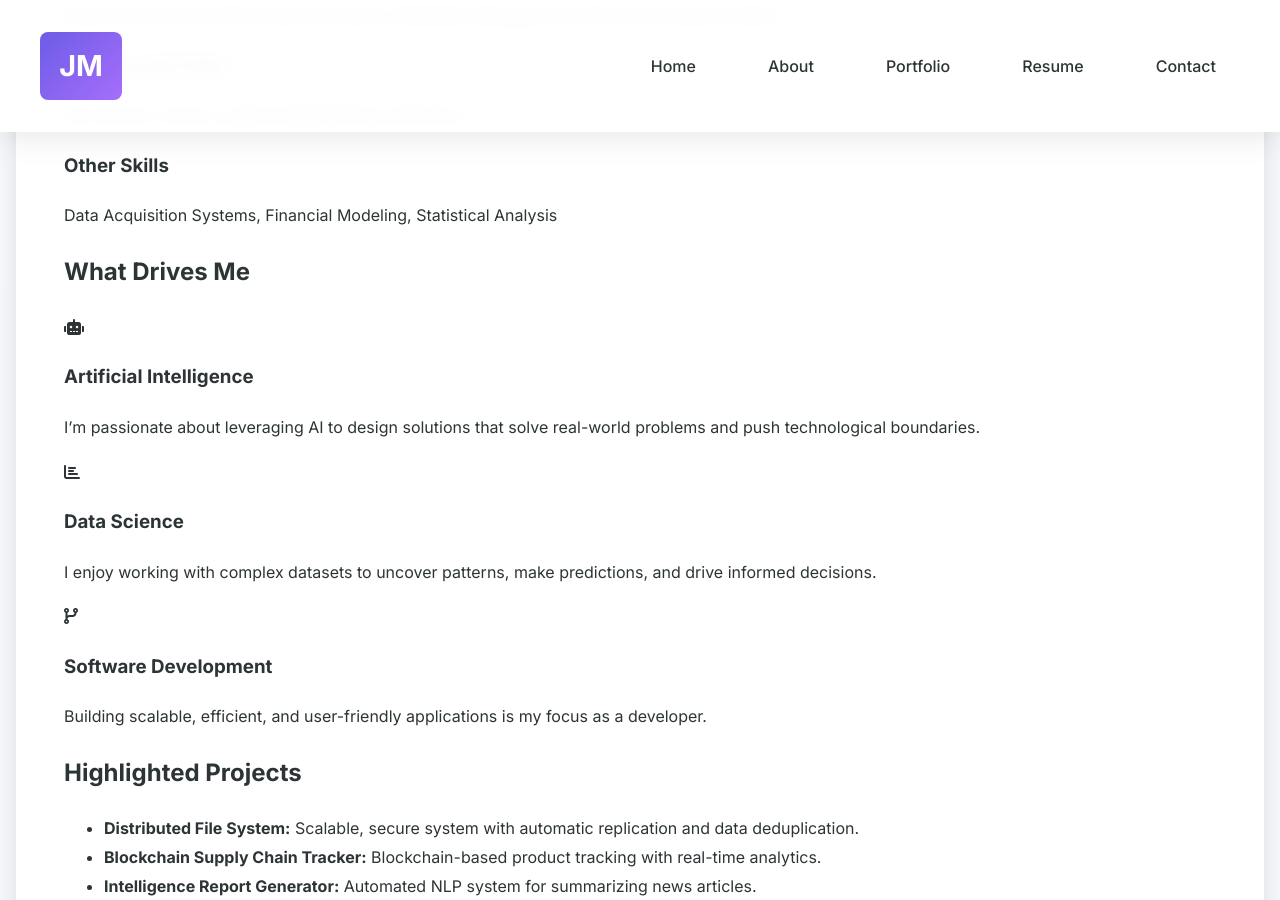
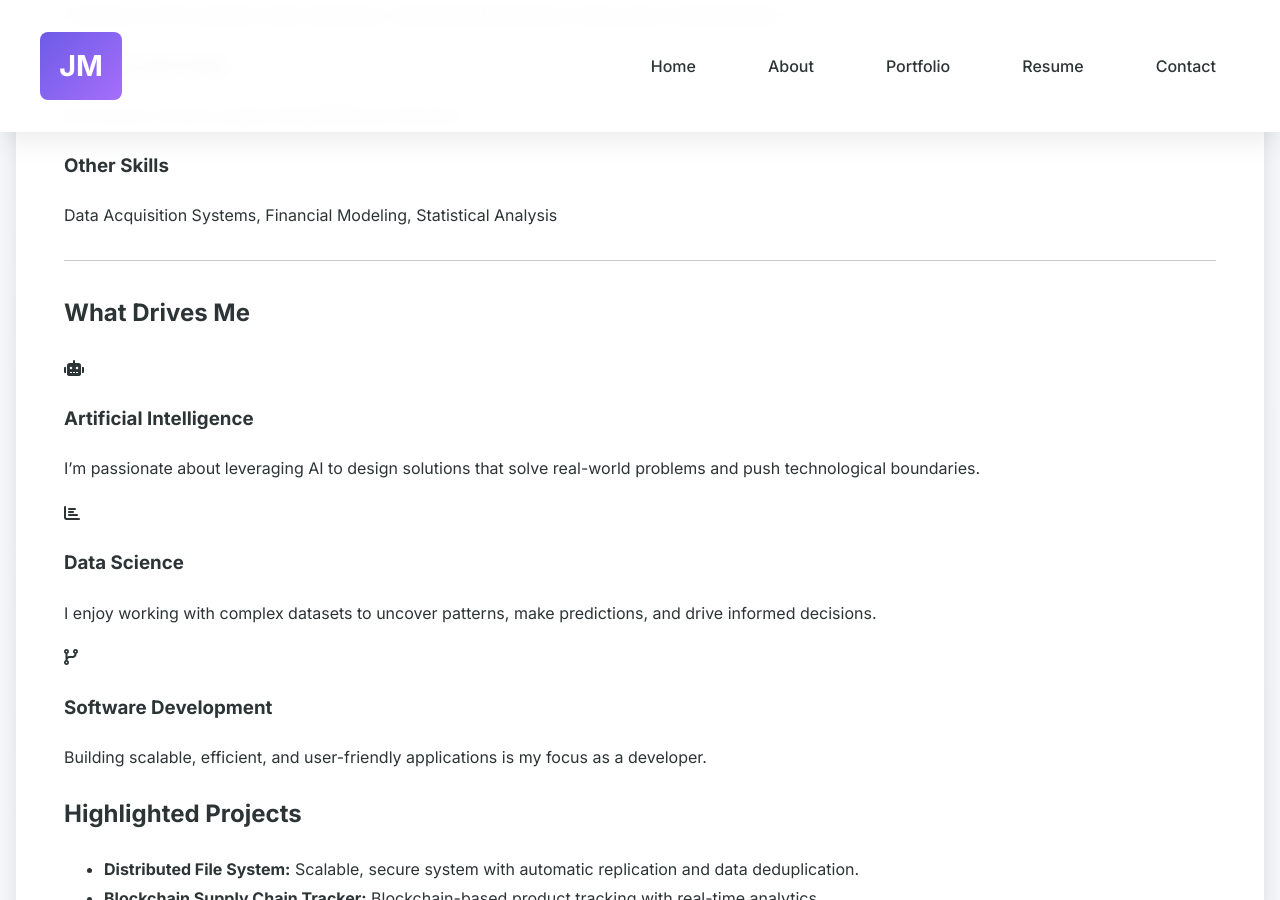
Before and after one commit to APinchofPepper/jackmustonen.com, a Jekyll site: the page built from about.md, in a window 1280 px wide and 900 px high, scrolled down 1731 px. Built offline with Jekyll 4.4.1, drawn with Linux system fonts in a browser that asks for light colours.

Commit message:
Update about.md

```diff
--- a/about.md
+++ b/about.md
@@ -99,6 +99,8 @@ permalink: /about/
             </div>
         </div>
 
+        <hr style="margin: 30px 0; border: none; border-top: 1px solid #ccc;">
+
         <div class="interests-section animate-fade-up delay-3">
             <h2>What Drives Me</h2>
             <div class="interests-grid">
```
